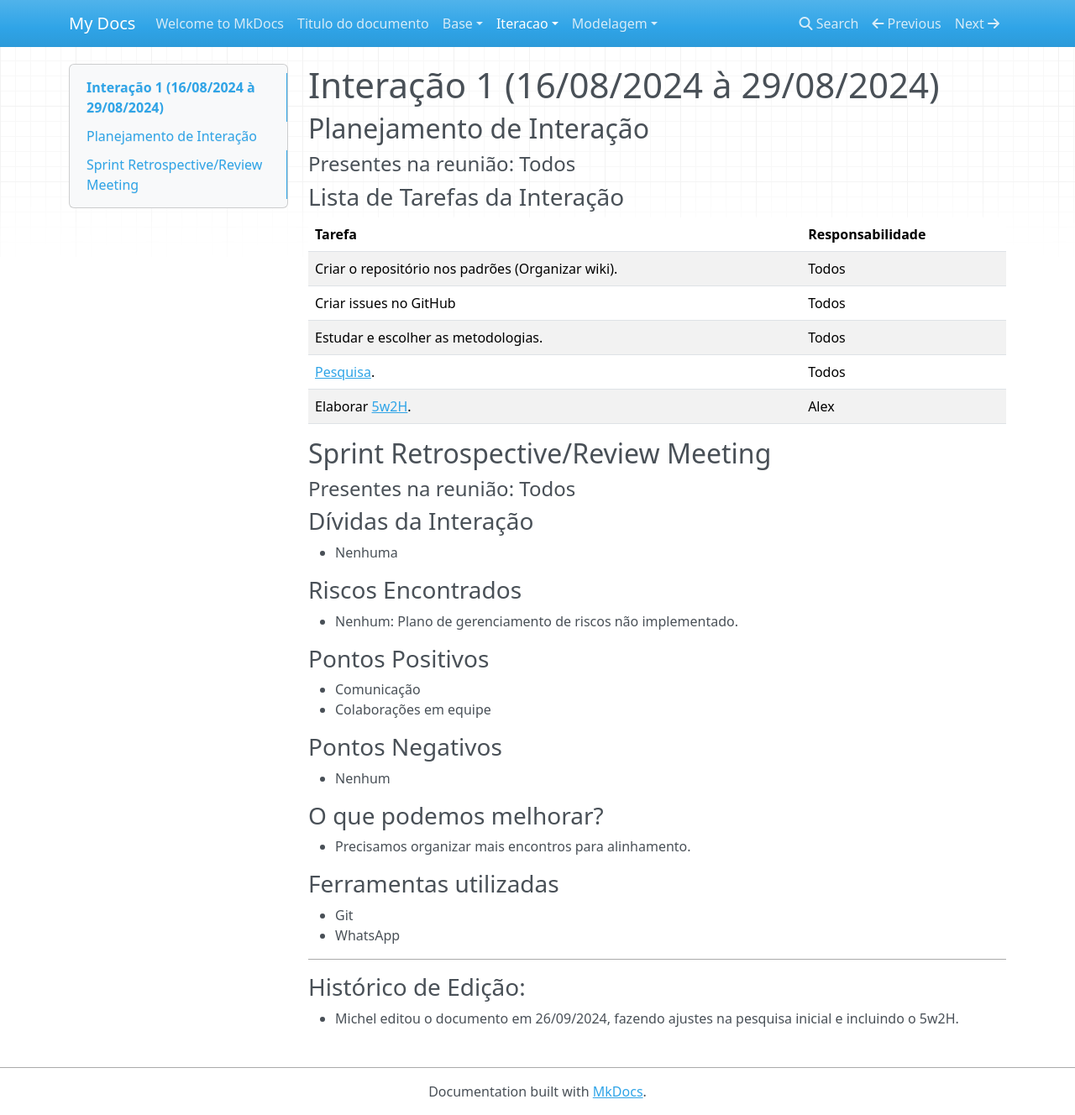
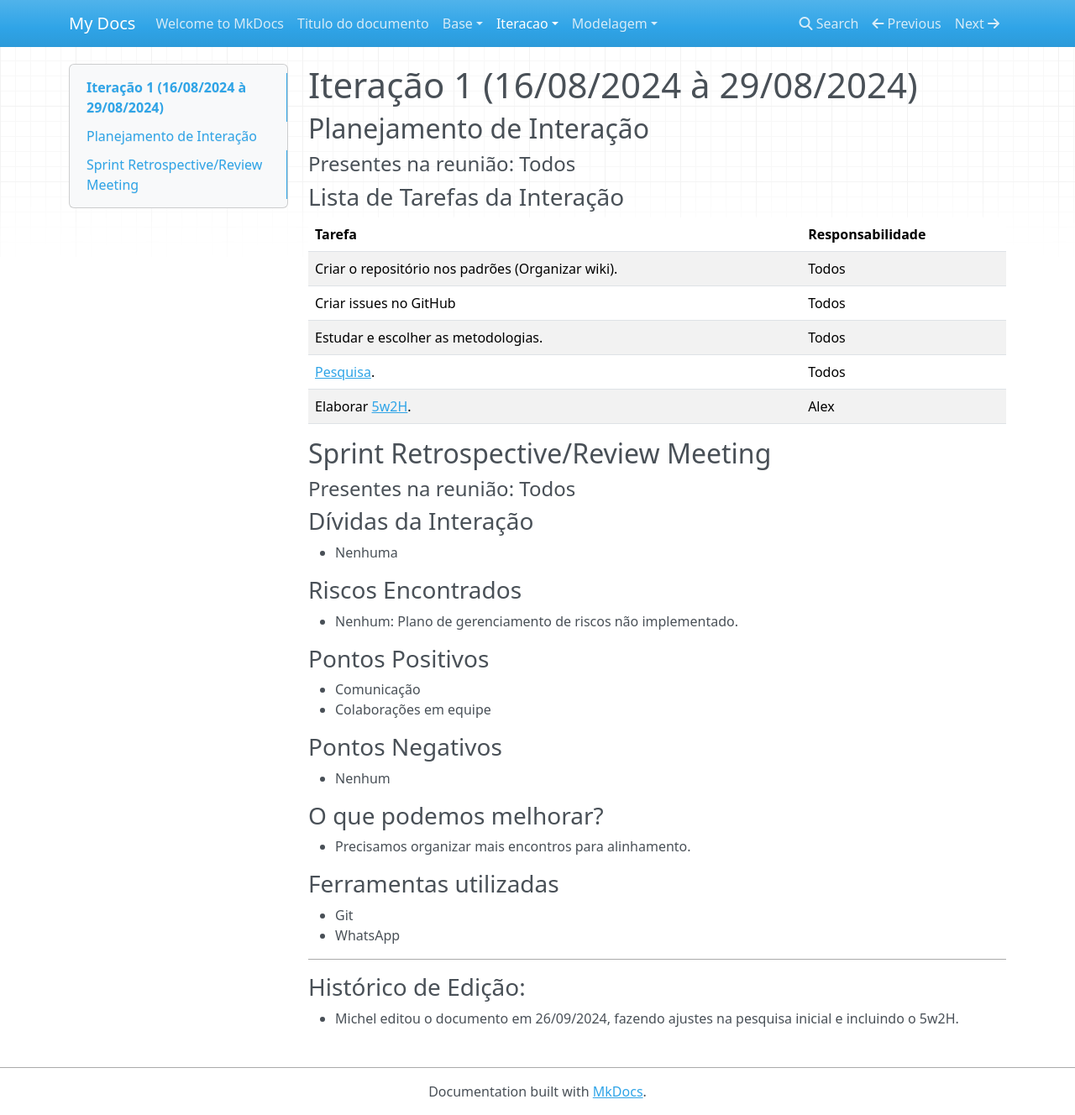
Before and after one commit to Projetos-de-Extensao/PBE_24.2_8002_I_MMAA, an MkDocs documentation site: the page built from docs/iteracao/iteracao1.md, in a window 1280 px wide and 1328 px high. Shown: the whole window at 84% size. Built offline with MkDocs 1.6.1, drawn with Linux system fonts in a browser that asks for light colours; nearby versions of some CDN libraries.

Commit message:
Update iteracao1.md

```diff
--- a/docs/iteracao/iteracao1.md
+++ b/docs/iteracao/iteracao1.md
@@ -1,9 +1,9 @@
 ---
-id: interação1
-title: Interação 1
+id: iteração1
+title: Iteração 1
 ---
 
-# Interação 1 (16/08/2024 à 29/08/2024)
+# Iteração 1 (16/08/2024 à 29/08/2024)
 
 
 ## Planejamento de Interação
```
